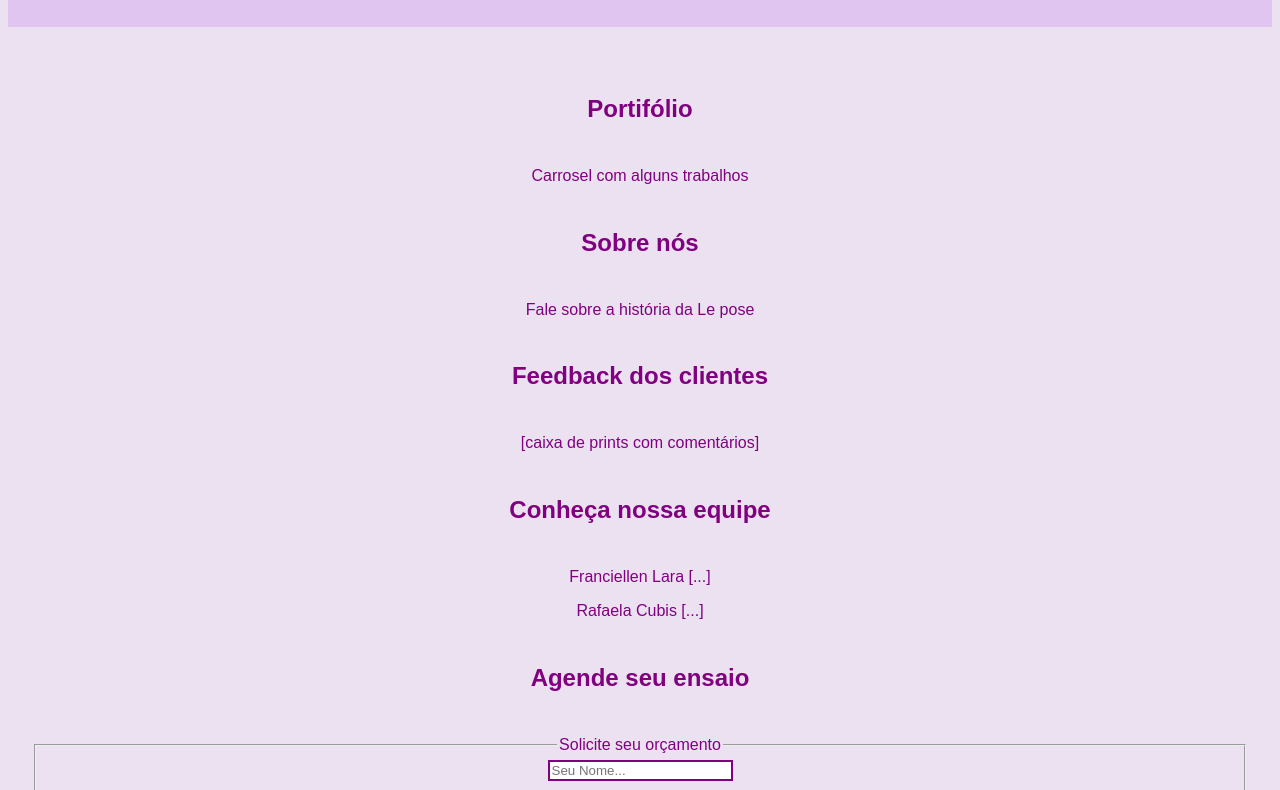
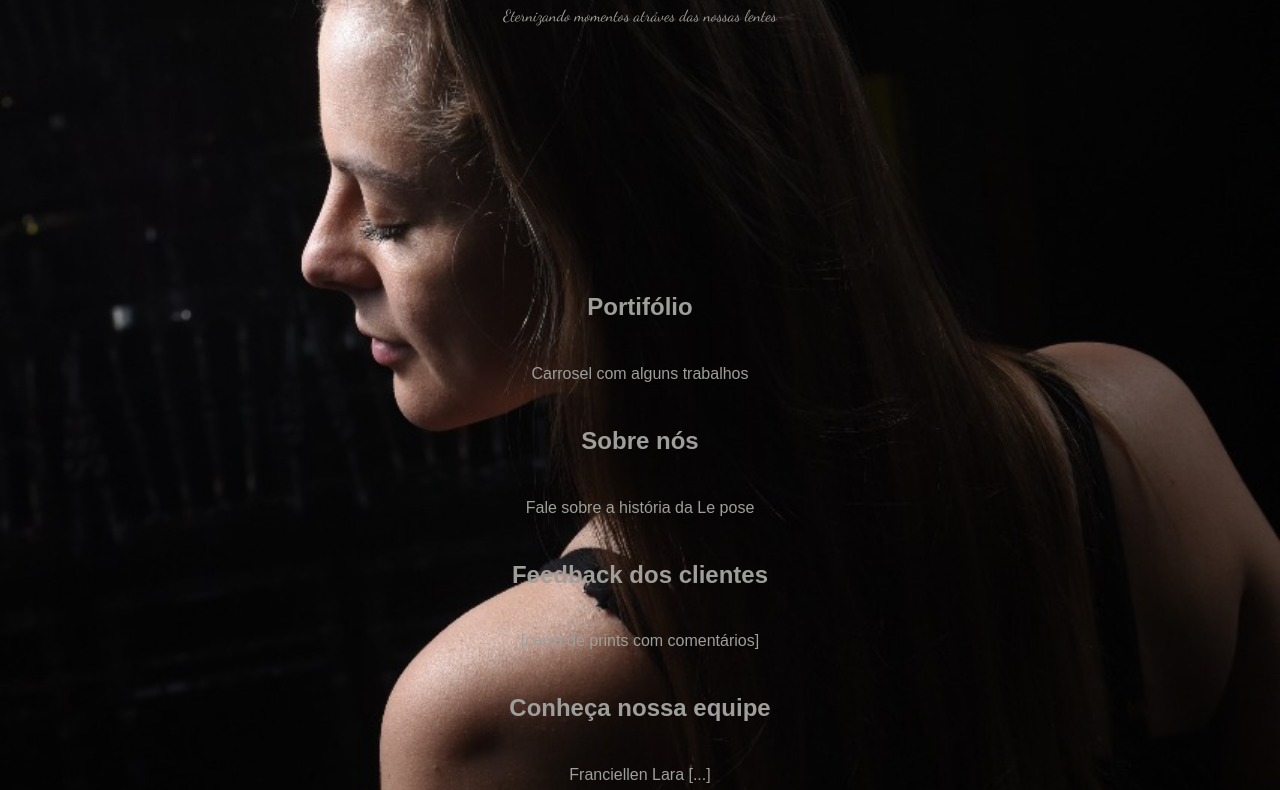
Before and after one commit to Well1Well-max/Site-Le-Pose, a plain HTML site: page index.html/Untitled-1.html in a window 1280 px wide. Shown: the part 159-949 px from the top of the page. Drawn offline with Linux system fonts and the light colour scheme.

Commit message:
trabalhando com imgagem

```diff
--- a/index.html/Untitled-1.html
+++ b/index.html/Untitled-1.html
@@ -3,13 +3,16 @@
     <head>
         <meta charset="UTF-8">
         <meta name="viewport" content="width=device-width, initial-scale=1.0">
-        <title>Estudio Le posse Fotografia</title>
+        <title> Estudio Le posse Fotografia </title>
         <meta name="description" content="estudio de fotografia">
         <link rel="stylesheet" href="style.css">
+        <style>
+            @import url('https://fonts.googleapis.com/css2?family=Dancing+Script:wght@400..700&display=swap');
+            </style>
     </head>
     <body>
-        <header> <!--Cabeçalho-->
-            <h1>Estudio Le pose</h1>
+        <header div class=hero-content> <!--Cabeçalho-->
+            <br><br><br><br><h1>Estudio Le pose</h1>
             <p>Eternizando momentos atráves das nossas lentes</p>
         </header>
         <main>
--- a/index.html/style.css
+++ b/index.html/style.css
@@ -1,40 +1,51 @@
+@import url('https://fonts.googleapis.com/css2?family=Dancing+Script:wght@400..700&display=swap');
+
 body
+
     {
-        background-color:#ece1f0;
         font-family: Arial, Helvetica, sans-serif;
         text-align: center;
-        color: purple;
+        color: rgb(158, 158, 154);
+        background-image: url('assets/header\ img\ 2.jpg');
+        background-size: cover;
+        background-position: center center;
+        background-repeat: no-repeat;
     }
 
 header
     {
-        background-color:#dfc5f0;
-        display: flex;
-        flex-direction: column;
-        padding: 1.5rem;
+        height: 50vh;
+        background-size: cover;
+        background-position:;
+        background-repeat: no-repeat;
+        font-family: "Dancing Script", serif;;
+
+
     }
 
 main
     {
-        gap: 1rem;
-        padding: 1.5rem;
+
     }
 
 footer
     {
         background-color: #dfc5f0;
+        border-radius: 5px;
     }
 
 h2  {
-        color: purple;
+        color: rgb(158, 158, 154);
         padding: 1.5rem;
     }
+
 
 input[type="text"]
     {
         color: purple ;
         border: 2px solid purple;
         outline: none;
+        border-radius: 5px;
 
     }
 
@@ -44,6 +55,7 @@ input[type="date"]
         font-family: Arial, Helvetica, sans-serif;
         border: 2px solid purple;
         outline: none;
+        border-radius: 5px;
 
     }
 
@@ -51,4 +63,5 @@ button
     {
         color:#dfc5f0 ;
         background-color: purple;
+        border-radius: 5px;
     }
```
Also changed, not shown: index.html/assets/header img 2.jpg (added).
